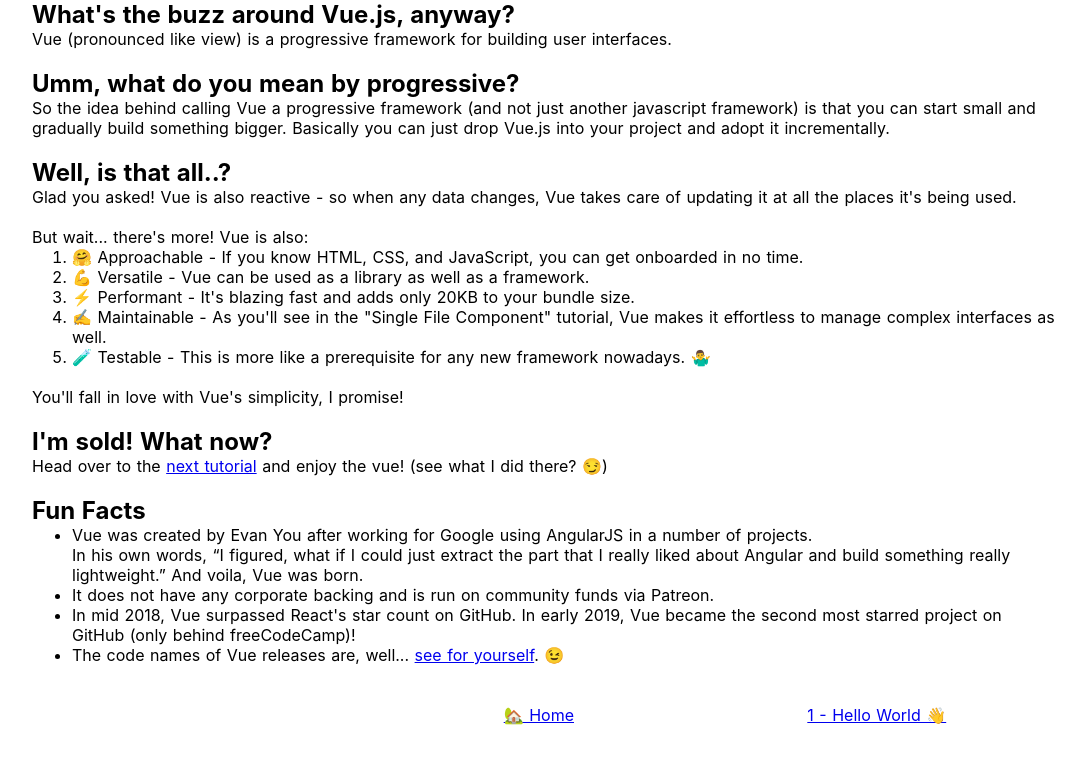
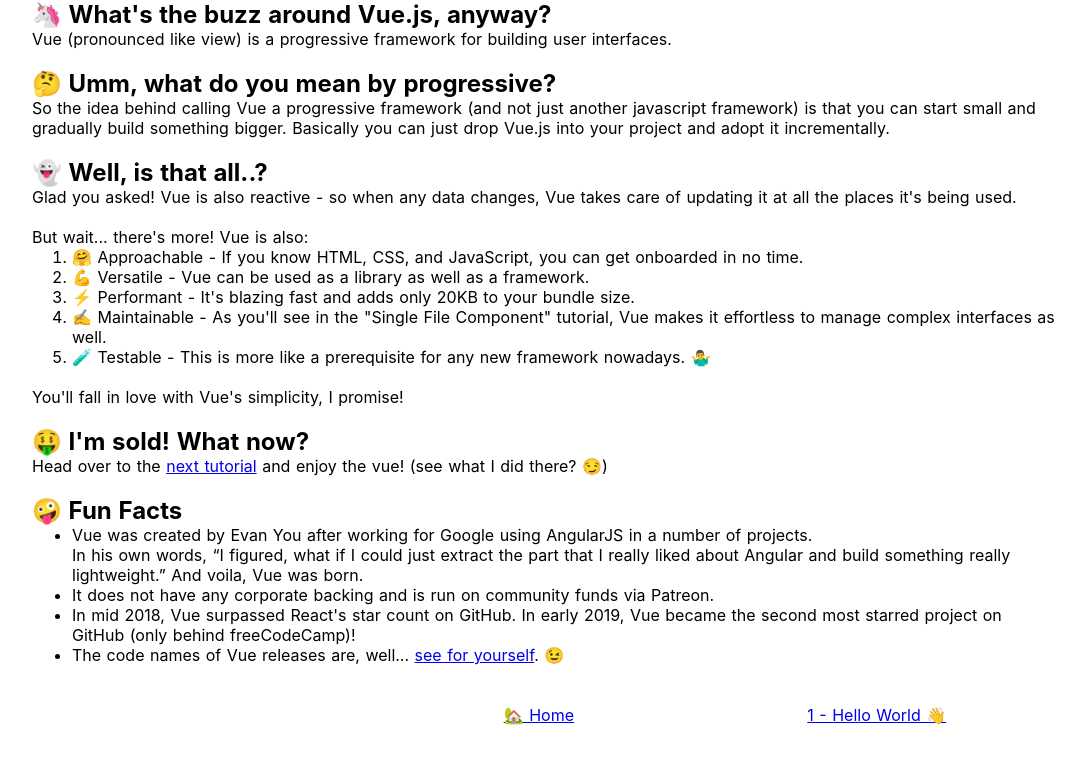
Before and after one commit to swapagarwal/learn-vue-app, a Nuxt app: page /introduction in a window 1280 px wide. Shown: the top 764 px of the page, without its empty margins (96-1181 px from the left). Built offline with nearby package versions, Linux system fonts and the light colour scheme; what vue-highlightjs would draw is missing.

Commit message:
add emojis in introduction

```diff
--- a/pages/introduction.vue
+++ b/pages/introduction.vue
@@ -1,12 +1,12 @@
 <template>
   <div class='tutorial'>
-    <h2>What's the buzz around Vue.js, anyway?</h2>
+    <h2>🦄 What's the buzz around Vue.js, anyway?</h2>
     Vue (pronounced like view) is a progressive framework for building user interfaces.
     <br><br>
-    <h2>Umm, what do you mean by progressive?</h2>
+    <h2>🤔 Umm, what do you mean by progressive?</h2>
     So the idea behind calling Vue a progressive framework (and not just another javascript framework) is that you can start small and gradually build something bigger. Basically you can just drop Vue.js into your project and adopt it incrementally.
     <br><br>
-    <h2>Well, is that all..?</h2>
+    <h2>👻 Well, is that all..?</h2>
     Glad you asked! Vue is also reactive - so when any data changes, Vue takes care of updating it at all the places it's being used.
     <br><br>
     But wait... there's more! Vue is also:
@@ -20,10 +20,10 @@
     <br>
     You'll fall in love with Vue's simplicity, I promise!
     <br><br>
-    <h2>I'm sold! What now?</h2>
+    <h2>🤑 I'm sold! What now?</h2>
     Head over to the <nuxt-link to="/hello-world">next tutorial</nuxt-link> and enjoy the vue! (see what I did there? 😏)
     <br><br>
-    <h2>Fun Facts</h2>
+    <h2>🤪 Fun Facts</h2>
     <ul>
       <li>
         Vue was created by Evan You after working for Google using AngularJS in a number of projects.
```
